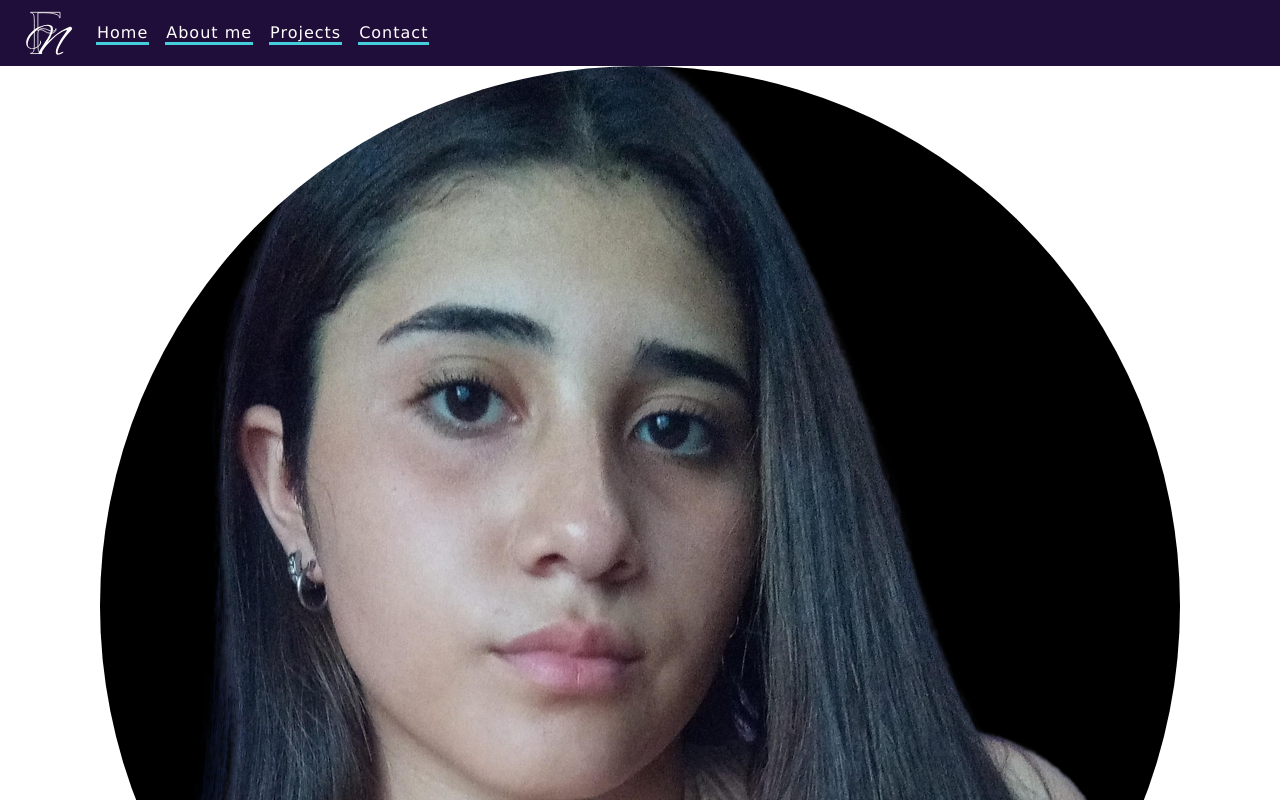
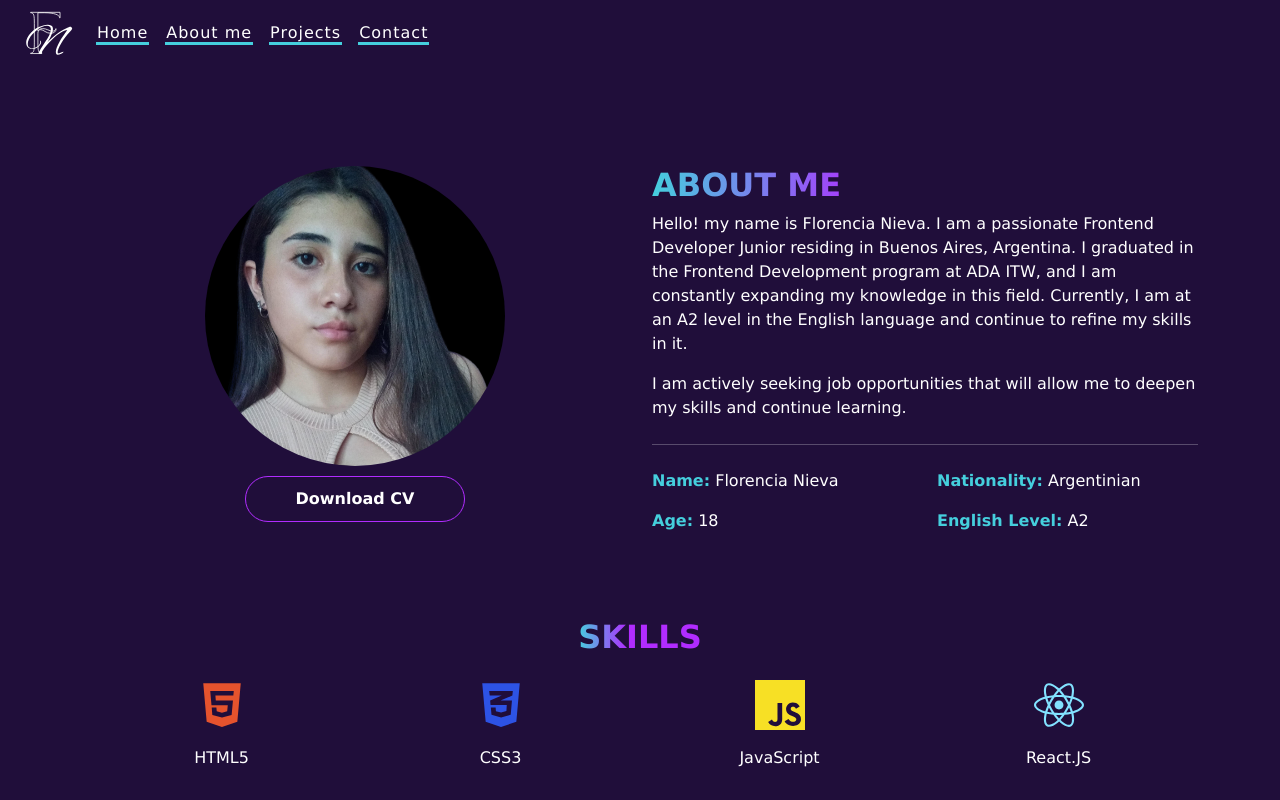
Before and after one commit to FlorenciaNieva/Portfolio-2, a React (Vite) app: page /about-me in a window 1280 px wide. Shown: the top 800 px of the page. Built offline with nearby package versions, Linux system fonts and the light colour scheme; no server answers.

Commit message:
Agrego estilos para el componente AboutMe

```diff
--- a/src/App.css
+++ b/src/App.css
@@ -30,8 +30,6 @@ nav .link:hover {
 }
 
 /* ------- Home ------- */
-
-/* Prsentation */
 
 .container-presentation {
   background-color: #200e3a;
@@ -115,6 +113,36 @@ nav .link:hover {
   }
 }
 
+/* ----- About Me ----- */
+
+.container-about {
+  background-color: #200e3a;
+  padding-top: 100px;
+}
+
+.img-profile {
+  max-width: 300px;
+  margin-bottom: 10px;
+}
+
+.about-me {
+  min-width: 300px;
+}
+
+.letter-aqua {
+  font-weight: bold;
+  color: #45CFDD;
+}
+
+.text-gradient {
+  background: linear-gradient(to right, #45CFDD  0%, #b12cff 40%);
+  -webkit-background-clip: text;
+  -moz-background-clip: text;
+  color: transparent;
+  font-size: 2rem;
+  font-weight: bold;
+}
+
 .project-card {
   width: 30rem;
   border-radius: 0.5rem;
```
